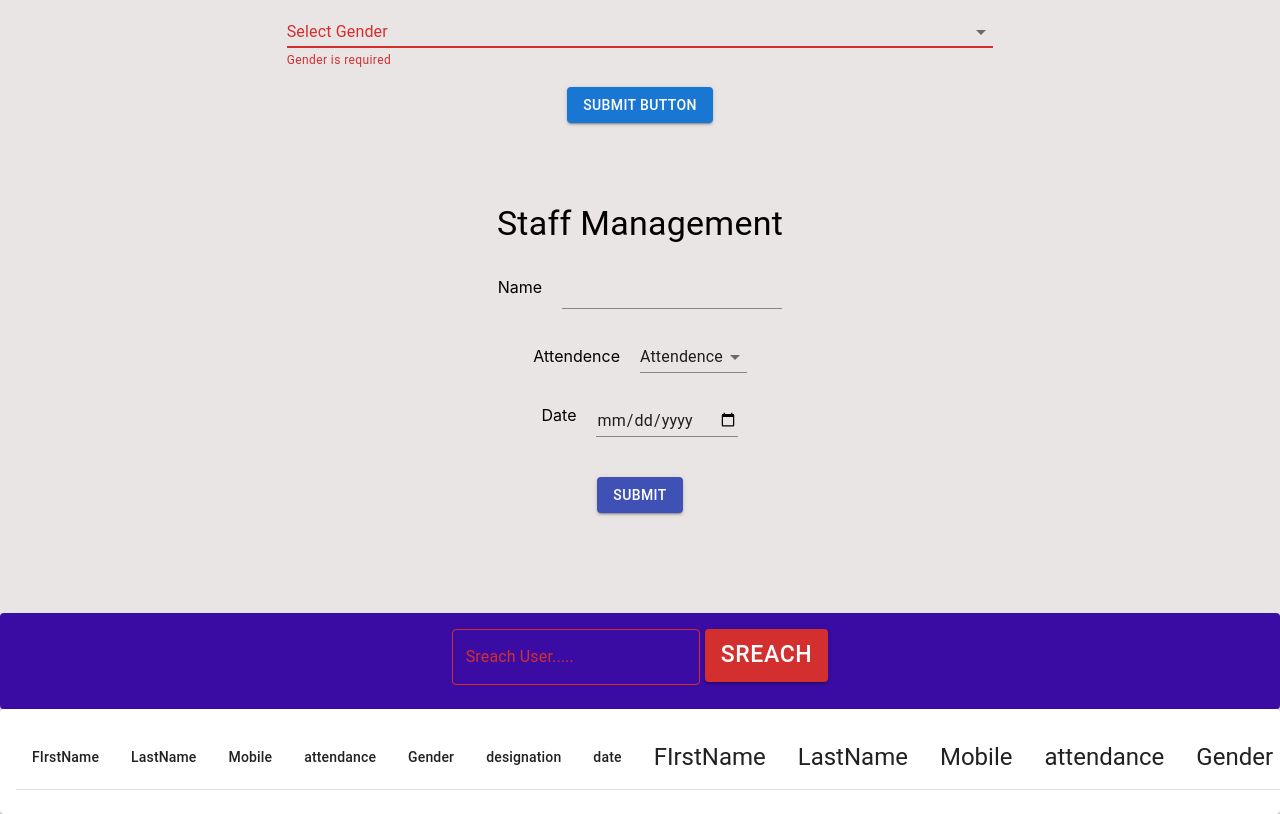
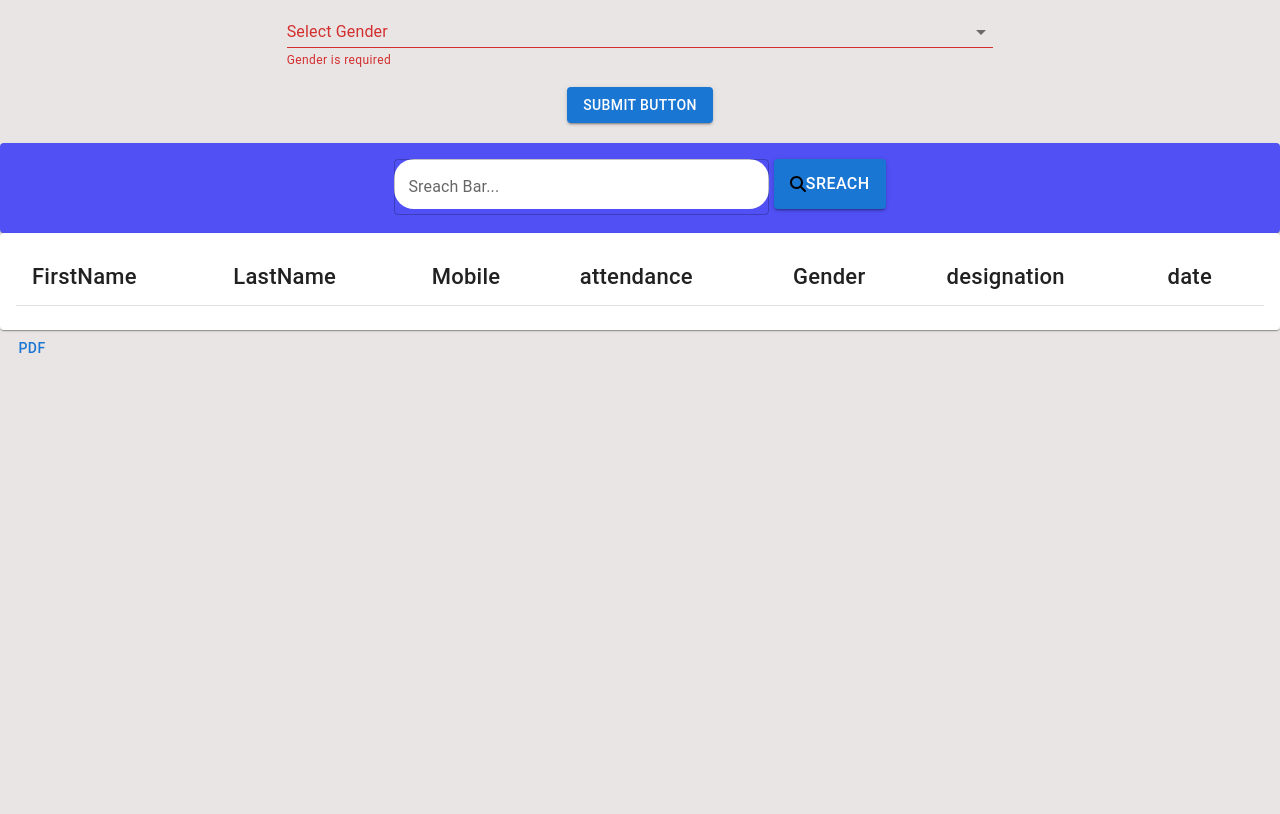
Before and after one commit to sukanyamohanty143/Digital-Staff-Management-System., a React (Create React App) app: page /registration in a window 1280 px wide. Shown: the part 600-1414 px from the top of the page. After the commit the page ends 967 px from the top, so only its background shows below. Built offline with nearby package versions, Linux system fonts and the light colour scheme.

Commit message:
PDF functionality change

```diff
--- a/src/App.js
+++ b/src/App.js
@@ -1,11 +1,13 @@
 import "./App.css";
 import React from 'react';
 import Home from "./Components/Pages/Home";
-import Staff from "./Components/Pages/Staff"
+// import Staff from "./Components/Pages/Staff"
 import Registration from "./Components/Pages/Registration";
 import { BrowserRouter as Router, Route, Routes } from 'react-router-dom';
+
 // import admin from "./Components/Pages/AdminPage/admin"
 // import AdminPage form "./Components/AdminPage/Pages/admin"
+
 import SupervisorPage from "./Components/Pages/Supervisor/SuppervisorPage"
 
 function App(){
@@ -19,7 +21,7 @@ function App(){
             </Routes>
         </Router>
         <admin/>
-        <Staff/>
+        {/* <Staff/> */}
         <br></br>
         <SupervisorPage/>
         </>
--- a/src/Components/Pages/Supervisor/SuppervisorPage.js
+++ b/src/Components/Pages/Supervisor/SuppervisorPage.js
@@ -1,7 +1,9 @@
 import TableData from "./TableData"
 import { Grid, TextField, Button, Card, CardContent } from "@mui/material";
-import { useState,useEffect} from "react";
+// import PdfCom from "./PdfCom";
+import { useState, useEffect } from "react";
 import employeesData from "./dataserver.json"
+
 function SupervisorPage() {
 
     const employees = employeesData.employees;
@@ -13,8 +15,6 @@ function SupervisorPage() {
         setData(employees)
 
     }, [employees])
-
-
 
     const [sreach, setSreach] = useState('')
 
@@ -31,21 +31,18 @@ function SupervisorPage() {
     const HandlerAddButton = () => {
 
         setSreach('')
-
         setFilterArr([filterArr, ...filterData])
     }
 
     console.log(filterArr, "filterdata")
-
     console.log(data, "data")
-
-
 
     return (
         <>
 
             <Card container
-                justifyContent="center" style={{ backgroundColor: ' #3a0ca3' }}>
+                justifyContent="center" style={{ backgroundColor: 'rgb(80, 80, 244' }}>
+
                 <CardContent>
                     <Grid
                         align="center"
@@ -56,20 +53,22 @@ function SupervisorPage() {
 
                     >
 
-
                         <Grid item>
 
                             <TextField
-                                error
-                                id="outlined-error"
-                                label="Sreach User....."
-                               onChange={HandlerChange}
-                               value={sreach}
+                                label="Sreach Bar..."
+
+
+                                onChange={HandlerChange}
+                                value={sreach}
+                                style={{ background: "white", width: "30%", height: "50px", borderRadius: "20px", }}
+
 
                             />
 
-                            <Button onClick={HandlerAddButton} variant="contained" color="error" style={{fontSize:"23px",marginLeft:"5px"}}>
-                                Sreach
+                            <Button onClick={HandlerAddButton} variant="contained" style={{ fontSize: "16px", marginLeft: "5px", height: "50px" }}>
+                                <svg xmlns="http://www.w3.org/2000/svg" height="1em" viewBox="0 0 512 512"><path d="M416 208c0 45.9-14.9 88.3-40 122.7L502.6 457.4c12.5 12.5 12.5 32.8 0 45.3s-32.8 12.5-45.3 0L330.7 376c-34.4 25.2-76.8 40-122.7 40C93.1 416 0 322.9 0 208S93.1 0 208 0S416 93.1 416 208zM208 352a144 144 0 1 0 0-288 144 144 0 1 0 0 288z" /></svg>Sreach
+
                             </Button>
                         </Grid>
 
@@ -78,7 +77,8 @@ function SupervisorPage() {
                 </CardContent>
             </Card>
 
-            <TableData filterArr={filterArr}/>
+            <TableData filterArr={filterArr} />
+
 
 
 
--- a/src/Components/Pages/Supervisor/TableData.js
+++ b/src/Components/Pages/Supervisor/TableData.js
@@ -1,14 +1,41 @@
 
-import { Typography } from "@mui/material";
-import { Table, TableCell, TableContainer, TableHead, TableRow, Card, CardContent, Grid, TableBody } from "@mui/material";
+import React from 'react';
+import {
+    Card,
+    CardContent,
+    Grid,
+    Table,
+    TableBody,
+    TableCell,
+    TableContainer,
+    TableHead,
+    TableRow
+
+} from '@material-ui/core';
+import { useRef } from "react";
+import { jsPDF } from "jspdf";
+import html2canvas from "html2canvas";
+
+import { Button } from '@mui/material';
+
 
 function TableData({ filterArr }) {
+    const inputRef = useRef(null);
+    const HandlePDF = () => {
+
+        html2canvas(inputRef.current).then((canvas) => {
+            const imgData = canvas.toDataURL("image/png");
+            const pdf = new jsPDF();
+            pdf.addImage(imgData, "JPEG", 0, 0);
+            pdf.save("download.pdf");
+
+        });
+    }
+
+
     return (
         <>
-
-
-            <Card container
-                justifyContent="center">
+            <Card container justifyContent="center" ref={inputRef}>
                 <CardContent>
                     <Grid
                         align="center"
@@ -16,74 +43,43 @@ function TableData({ filterArr }) {
                         direction="column"
                         justify="center"
                         spacing={0}
-
                     >
-
-
                         <Grid item>
-
                             <TableContainer>
                                 <Table>
                                     <TableHead>
-                                        <TableRow>
-                                            <TableCell>FIrstName</TableCell>
-                                            <TableCell>LastName</TableCell>
-                                            <TableCell>Mobile</TableCell>
-                                            <TableCell>attendance</TableCell>
-                                            <TableCell>Gender</TableCell>
-                                            <TableCell>designation</TableCell>
-                                            <TableCell>date</TableCell>
-
-                                            <TableCell><Typography variant="h5">FIrstName</Typography></TableCell>
-                                            <TableCell><Typography variant="h5">LastName</Typography></TableCell>
-                                            <TableCell><Typography variant="h5">Mobile</Typography></TableCell>
-                                            <TableCell><Typography variant="h5">attendance</Typography></TableCell>
-                                            <TableCell><Typography variant="h5">Gender</Typography></TableCell>
-                                            <TableCell><Typography variant="h5">designation</Typography></TableCell>
-                                            <TableCell><Typography variant="h5">date</Typography></TableCell>
+                                        <TableRow >
+                                            <TableCell style={{ fontSize: "22px" }}>FirstName</TableCell>
+                                            <TableCell style={{ fontSize: "22px" }}>LastName</TableCell>
+                                            <TableCell style={{ fontSize: "22px" }}>Mobile</TableCell>
+                                            <TableCell style={{ fontSize: "22px" }}>attendance</TableCell>
+                                            <TableCell style={{ fontSize: "22px" }}>Gender</TableCell>
+                                            <TableCell style={{ fontSize: "22px" }}>designation</TableCell>
+                                            <TableCell style={{ fontSize: "22px" }}>date</TableCell>
                                         </TableRow>
                                     </TableHead>
-
                                     <TableBody>
-
-
-
                                         {filterArr.map((item) => (
-
-
-
-
-                                            <TableRow key={item} style={{ fontSize: "20px" }}>
-
-
-                                                <TableCell> {item.FirstName}</TableCell>
-                                                <TableCell>{item.LastName}</TableCell>
-                                                <TableCell>{item.Mobile}</TableCell>
-                                                <TableCell>{item.attendance}</TableCell>
-                                                <TableCell>{item.Gender}</TableCell>
-                                                <TableCell>{item.designation}</TableCell>
-                                                <TableCell>{item.date}</TableCell>
-
+                                            <TableRow key={item.id}>
+                                                <TableCell style={{ fontSize: "20px" }}>{item.FirstName}</TableCell>
+                                                <TableCell style={{ fontSize: "20px" }}>{item.LastName}</TableCell>
+                                                <TableCell style={{ fontSize: "20px" }}>{item.Mobile}</TableCell>
+                                                <TableCell style={{ fontSize: "20px" }}>{item.attendance}</TableCell>
+                                                <TableCell style={{ fontSize: "20px" }}>{item.Gender}</TableCell>
+                                                <TableCell style={{ fontSize: "20px" }}>{item.designation}</TableCell>
+                                                <TableCell style={{ fontSize: "20px" }}>{item.date}</TableCell>
                                             </TableRow>
-
                                         ))}
-
-
-
                                     </TableBody>
                                 </Table>
                             </TableContainer>
-
                         </Grid>
-
                     </Grid>
-
                 </CardContent>
             </Card>
-
-
+            <Button onClick={HandlePDF}>PDF</Button>
         </>
-    )
+    );
 }
 
 export default TableData;
```
Also changed, not shown: src/Components/Pages/Supervisor/PdfCom.js (deleted, +0 -27 lines).
